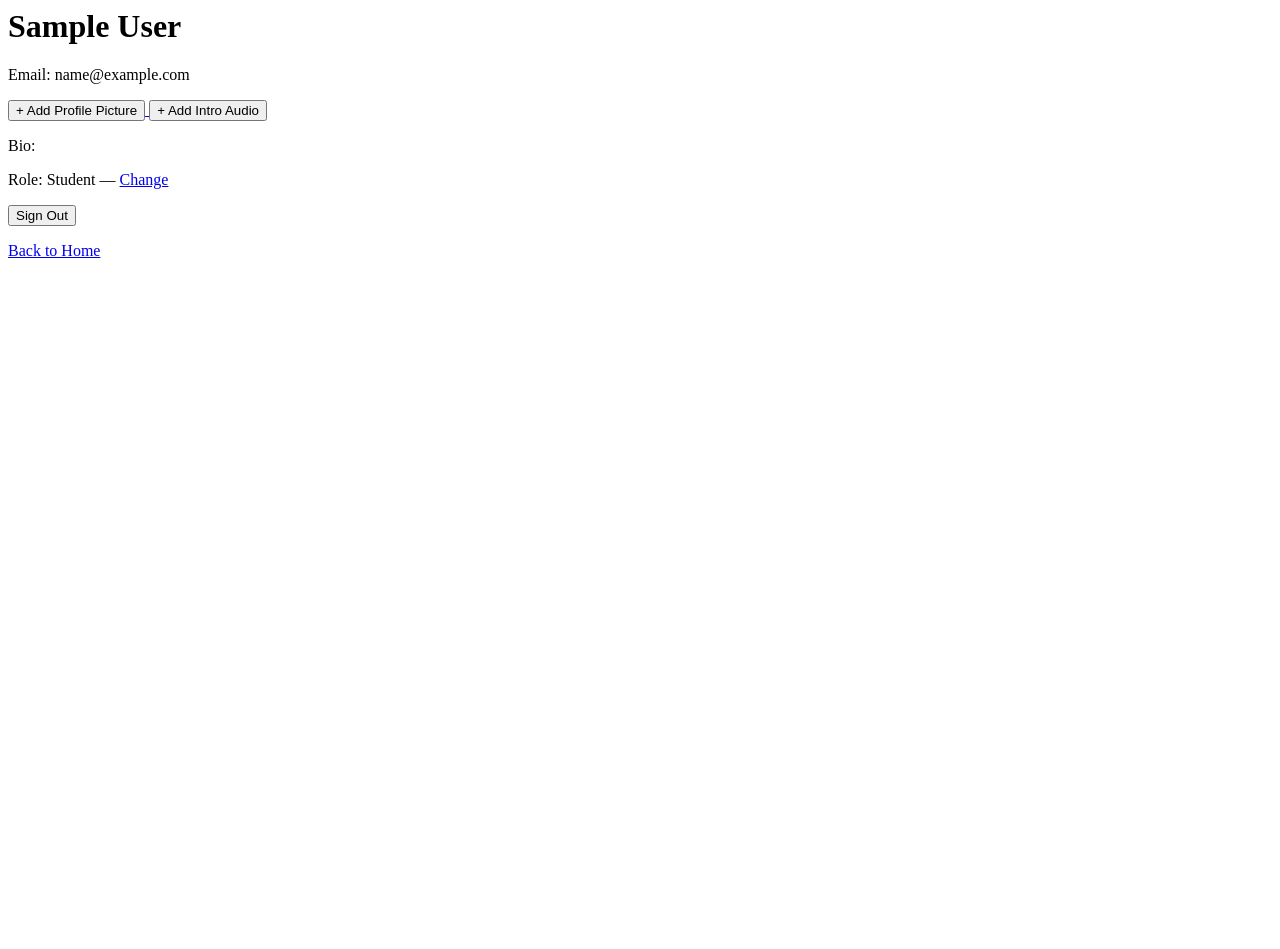
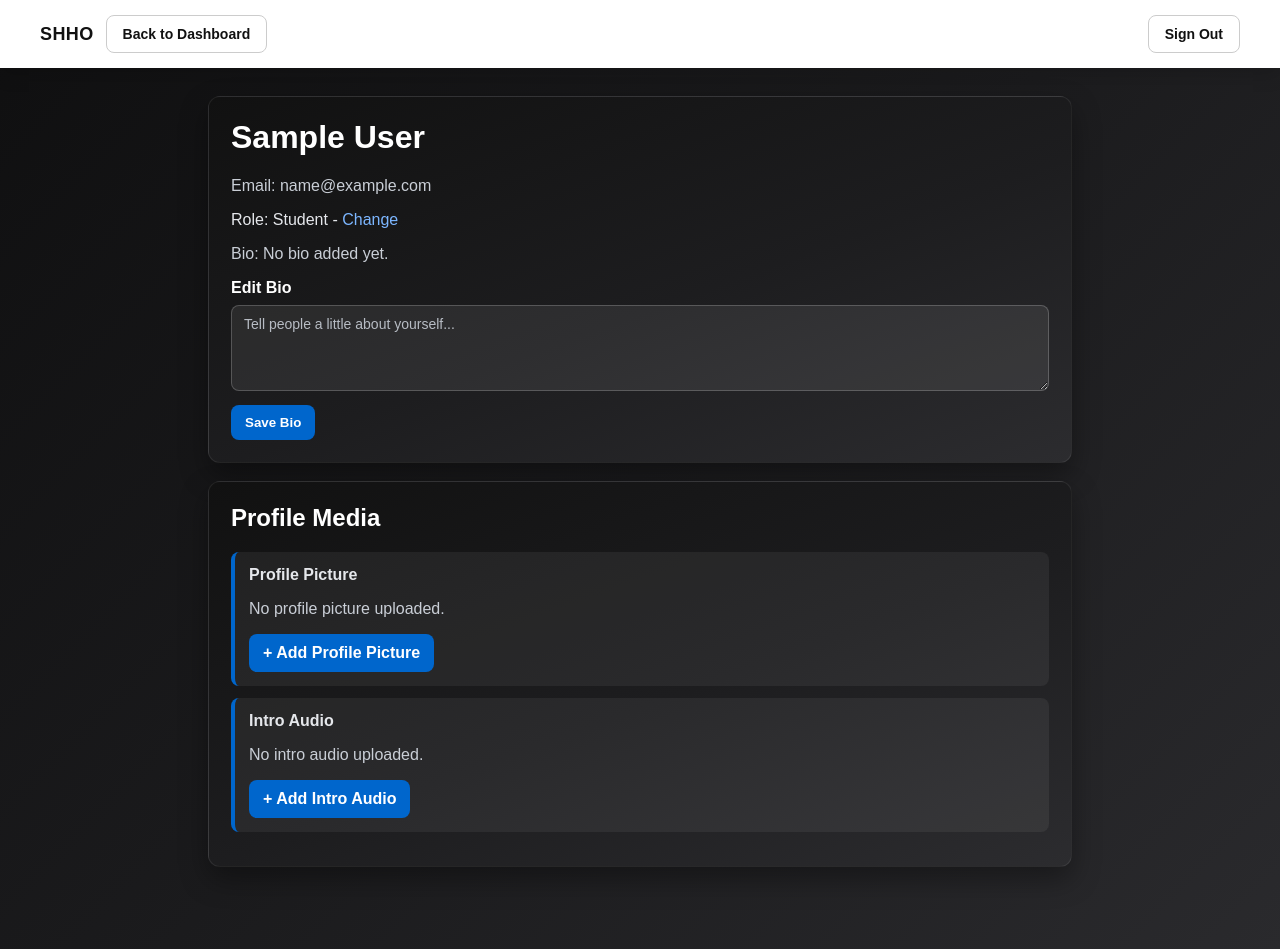
Before and after one commit to ayaanrsiddiqui/LessonSchedulerApp, a Django app: page /users/profile/ in a window 1280 px wide. Before the commit the page ends 258 px from the top, so only its background shows below. Run offline with Django 5.2, Linux system fonts and the light colour scheme; the visitor is signed in with stand-in values (Sample User, id 1); data comes from the database, SQL or seed files in the repository.

Commit message:
flesh out profile page (styling and modifying bio)

```diff
--- a/users/forms.py
+++ b/users/forms.py
@@ -5,3 +5,15 @@ class ProfileUploadForm(forms.ModelForm):
     class Meta:
         model = Profile
         fields = ['profile_picture', 'intro_audio']
+
+
+class ProfileBioForm(forms.ModelForm):
+    class Meta:
+        model = Profile
+        fields = ['bio']
+        widgets = {
+            'bio': forms.Textarea(attrs={
+                'rows': 4,
+                'placeholder': 'Tell people a little about yourself...'
+            })
+        }
--- a/users/templates/users/profile.html
+++ b/users/templates/users/profile.html
@@ -1,47 +1,232 @@
 
+<!DOCTYPE html>
+<html lang="en">
+<head>
+<meta charset="UTF-8">
+<meta name="viewport" content="width=device-width, initial-scale=1.0">
+<title>Your Profile</title>
+<style>
+* {
+    box-sizing: border-box;
+}
+body {
+    margin: 0;
+    font-family: Arial, sans-serif;
+    background: linear-gradient(135deg, #0f0f10, #1b1b1d, #2a2a2d);
+    color: #e5e7eb;
+}
+.top-bar {
+    width: 100%;
+    background: #ffffff;
+    display: flex;
+    justify-content: space-between;
+    align-items: center;
+    padding: 15px 40px;
+    box-shadow: 0 6px 18px rgba(0, 0, 0, 0.15);
+}
+.nav-left {
+    display: flex;
+    align-items: center;
+    gap: 12px;
+}
+.brand-link {
+    color: #111;
+    text-decoration: none;
+    font-weight: 700;
+    font-size: 18px;
+    letter-spacing: 0.4px;
+}
+.secondary-btn {
+    padding: 10px 16px;
+    border-radius: 8px;
+    text-decoration: none;
+    font-weight: 600;
+    font-size: 14px;
+    transition: 0.2s ease;
+    display: inline-block;
+    background: #fff;
+    color: #111;
+    border: 1px solid #ccc;
+    cursor: pointer;
+}
+.secondary-btn:hover {
+    background: #f3f3f3;
+}
+.container {
+    max-width: 900px;
+    margin: 28px auto;
+    padding: 0 18px 36px;
+}
+.card {
+    background: linear-gradient(160deg, #111111, #1d1d1f 55%, #2c2c2f);
+    border-radius: 12px;
+    padding: 22px;
+    box-shadow: 0 12px 28px rgba(0, 0, 0, 0.35);
+    margin-bottom: 18px;
+    border: 1px solid rgba(255, 255, 255, 0.08);
+}
+.card h1,
+.card h2 {
+    margin-top: 0;
+    color: #ffffff;
+}
+.muted {
+    color: #c9ced6;
+}
+.role-row {
+    margin: 6px 0 0;
+}
+.inline-link {
+    color: #7cb6ff;
+    text-decoration: none;
+}
+.inline-link:hover {
+    color: #a8ceff;
+}
+.field-label {
+    display: block;
+    margin-top: 14px;
+    margin-bottom: 8px;
+    font-weight: 600;
+    color: #ffffff;
+}
+.bio-input {
+    width: 100%;
+    border-radius: 8px;
+    border: 1px solid rgba(255, 255, 255, 0.2);
+    background: rgba(255, 255, 255, 0.08);
+    color: #e5e7eb;
+    padding: 10px 12px;
+    resize: vertical;
+    font-family: Arial, sans-serif;
+    font-size: 14px;
+}
+.bio-input::placeholder {
+    color: #b7bcc4;
+}
+.error-list {
+    margin: 8px 0 0;
+    padding-left: 18px;
+    color: #ffb4b4;
+}
+.media-card {
+    background: rgba(255, 255, 255, 0.06);
+    border-left: 4px solid #0066cc;
+    border-radius: 8px;
+    padding: 14px;
+    margin-bottom: 12px;
+}
+.profile-pic {
+    width: 150px;
+    height: 150px;
+    object-fit: cover;
+    border-radius: 10px;
+    border: 1px solid rgba(255, 255, 255, 0.2);
+}
+.action-row {
+    display: flex;
+    gap: 10px;
+    flex-wrap: wrap;
+    margin-top: 10px;
+}
+.primary-btn {
+    display: inline-block;
+    padding: 10px 14px;
+    border-radius: 8px;
+    background: #0066cc;
+    color: #fff;
+    text-decoration: none;
+    border: 0;
+    cursor: pointer;
+    font-weight: 600;
+}
+.primary-btn:hover {
+    background: #0052a3;
+}
+audio {
+    width: 100%;
+    margin-top: 8px;
+}
+@media (max-width: 800px) {
+    .top-bar {
+        padding: 15px 20px;
+        flex-direction: column;
+        align-items: flex-start;
+        gap: 12px;
+    }
+}
+</style>
+</head>
+<body>
+<div class="top-bar">
+    <div class="nav-left">
+        <a href="{% url 'index' %}" class="brand-link">SHHO</a>
+        <a href="{% url 'index' %}" class="secondary-btn">Back to Dashboard</a>
+    </div>
+    <form method="post" action="{% url 'account_logout' %}">
+        {% csrf_token %}
+        <button type="submit" class="secondary-btn">Sign Out</button>
+    </form>
+</div>
 
-<h1>{{ request.user.first_name }} {{ request.user.last_name }}</h1>
-<p>Email: {{ request.user.email }}</p>
+<div class="container">
+    <div class="card">
+        <h1>{{ request.user.first_name|default:request.user.username }} {{ request.user.last_name }}</h1>
+        <p class="muted">Email: {{ request.user.email }}</p>
+        <p class="role-row">Role: {% if profile.is_djteacher %}Teacher{% else %}Student{% endif %} - <a class="inline-link" href="{% url 'edit_role' %}">Change</a></p>
+        <p class="muted">Bio: {{ profile.bio|default:"No bio added yet." }}</p>
 
+        <form method="post">
+            {% csrf_token %}
+            <label class="field-label" for="id_bio">Edit Bio</label>
+            <textarea id="id_bio" name="bio" class="bio-input" rows="4" placeholder="Tell people a little about yourself...">{{ bio_form.bio.value|default_if_none:"" }}</textarea>
+            {% if bio_form.bio.errors %}
+            <ul class="error-list">
+                {% for error in bio_form.bio.errors %}
+                <li>{{ error }}</li>
+                {% endfor %}
+            </ul>
+            {% endif %}
+            <div class="action-row">
+                <button type="submit" class="primary-btn">Save Bio</button>
+            </div>
+        </form>
+    </div>
+
+    <div class="card">
+        <h2>Profile Media</h2>
+
+        <div class="media-card">
+            <strong>Profile Picture</strong>
             {% if profile.profile_picture %}
-    <img src="{{ profile.profile_picture.url }}" alt="Profile Picture" width="150">
+            <div class="action-row">
+                <img class="profile-pic" src="{{ profile.profile_picture.url }}" alt="Profile Picture">
+            </div>
+            <div class="action-row">
+                <a class="primary-btn" href="{% url 'upload_profile_files' %}">Edit Profile Picture</a>
+            </div>
+            {% else %}
+            <p class="muted">No profile picture uploaded.</p>
+            <a class="primary-btn" href="{% url 'upload_profile_files' %}">+ Add Profile Picture</a>
+            {% endif %}
+        </div>
 
-    <br>
-    <a href="{% url 'upload_profile_files' %}">
-        <button type="button">Edit Profile Picture</button>
-    </a>
-
-{% else %}
-    <a href="{% url 'upload_profile_files' %}">
-        <button type="button">+ Add Profile Picture</button>
-    </a>
-{% endif %}
-
+        <div class="media-card">
+            <strong>Intro Audio</strong>
             {% if profile.intro_audio %}
-    <p>Intro Audio:</p>
             <audio controls>
                 <source src="{{ profile.intro_audio.url }}" type="audio/mpeg">
                 Your browser does not support the audio element.
             </audio>
-
-    <br>
-    <a href="{% url 'upload_profile_files' %}">
-        <button type="button">Edit Intro Audio</button>
-    </a>
-
+            <div class="action-row">
+                <a class="primary-btn" href="{% url 'upload_profile_files' %}">Edit Intro Audio</a>
+            </div>
             {% else %}
-    <a href="{% url 'upload_profile_files' %}">
-        <button type="button">+ Add Intro Audio</button>
-    </a>
+            <p class="muted">No intro audio uploaded.</p>
+            <a class="primary-btn" href="{% url 'upload_profile_files' %}">+ Add Intro Audio</a>
             {% endif %}
-
-<p>Bio: {{ profile.bio }}</p>
-<p>Role: {% if profile.is_djteacher %}Teacher{% else %}Student{% endif %} — <a href="{% url 'edit_role' %}">Change</a></p>
-
-<form method="post" action="{% url 'account_logout' %}">
-    {% csrf_token %}
-    <button type="submit">Sign Out</button>
-</form>
-
-<!-- # Copilot, 3/14/26, "add a button to go back to the home page" -->
-<a href="{% url 'index' %}">Back to Home</a>
+        </div>
+    </div>
+</div>
+</body>
+</html>
--- a/users/views.py
+++ b/users/views.py
@@ -1,12 +1,21 @@
 from django.shortcuts import render, redirect
 from django.contrib.auth.decorators import login_required
-from .forms import ProfileUploadForm
+from .forms import ProfileUploadForm, ProfileBioForm
 from .models import Profile
 
 @login_required
 def profile_view(request):
-    profile = request.user.profile
-    return render(request, "users/profile.html", {"profile": profile})
+    profile, _ = Profile.objects.get_or_create(user=request.user)
+
+    if request.method == 'POST':
+        bio_form = ProfileBioForm(request.POST, instance=profile)
+        if bio_form.is_valid():
+            bio_form.save()
+            return redirect('profile')
+    else:
+        bio_form = ProfileBioForm(instance=profile)
+
+    return render(request, "users/profile.html", {"profile": profile, "bio_form": bio_form})
 
 # Description: Profile display and role editing views
 # Generated with Copilot on March 14, 2026
```
Lines whose indentation alone changed are shown as unchanged.
